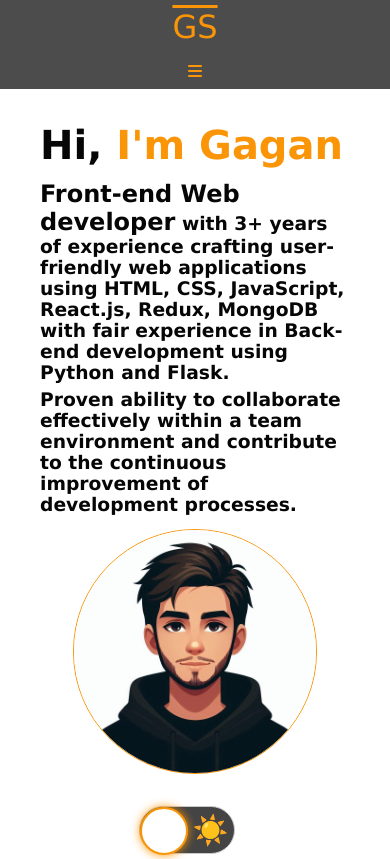
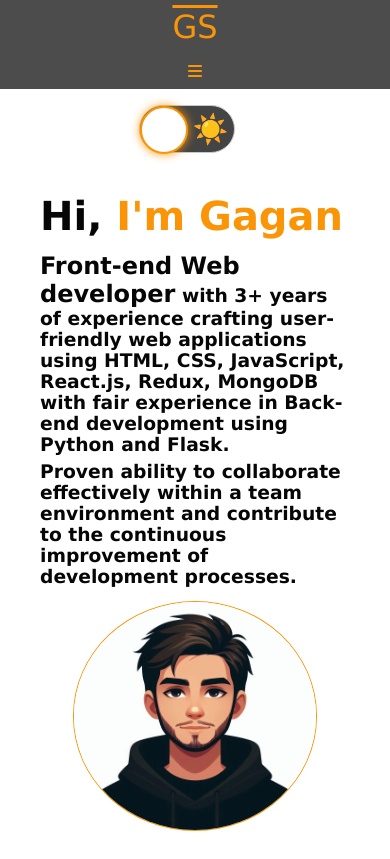
Before and after one commit to gagancod3/portfolio, a website built with Parcel: page index.html in a window 390 px wide. Shown: the top 859 px of the page. Built offline with nearby package versions, Linux system fonts and the light colour scheme.

Commit message:
responsive & mode-button position changes

```diff
--- a/index.html
+++ b/index.html
@@ -18,7 +18,6 @@
     <!-- Navbar -->
     <nav class="header" id="nav--bar">
       <ul id="UList" class="lightmode-nav">
-        <!-- <li class="nav-logo"><i class="glyphicon glyphicon-user"></i></li> -->
         <li class="nav-logo">GS</li>
         <li class="navbar-toggle" id="navbar-toggle">
           <i class="fas fa-bars"></i>
@@ -37,14 +36,23 @@
         </li>
         <li class="nav-links">
           <a onclick="window.open('https://drive.google.com/file/d/1emX-VYklUwTl3r-CW1zMavqfc-xEhShM/view')" class="link--a">View Resume</a>
-        </li>
-        <!-- <li class="nav-links">
-          <input type="checkbox" name="checkbox" class="switch">
-        </li> -->
       </ul>
     </nav>
     <!-- Cover Section -->
     <div class="section cover-section" id="cover">
+      <div class="container-only-for-centering">
+        <div class="darkmode-toggle-wrapper">
+          <input
+            type="checkbox"
+            id="darkmode-toggle"
+            aria-label="dark mode toggle"
+            class="darkmode-toggle-checkbox"
+          />
+          <div class="darkmode-toggle-circle"></div>
+          <span class="darkmode-toggle-emoji">🌙</span>
+          <span class="darkmode-toggle-emoji">☀️</span>
+        </div>
+      </div>
       <div class="cover-intro">
         <h1></h1>
         <h2>Hi, <span>I'm Gagan</span></h2>
@@ -60,19 +68,6 @@
         </h3>
       </div>
       <img class="cover-img" src="./img/gagan-avatar.jpeg" alt="cover_img" />
-      <div class="container-only-for-centering">
-        <div class="darkmode-toggle-wrapper">
-          <input
-            type="checkbox"
-            id="darkmode-toggle"
-            aria-label="dark mode toggle"
-            class="darkmode-toggle-checkbox"
-          />
-          <div class="darkmode-toggle-circle"></div>
-          <span class="darkmode-toggle-emoji">🌙</span>
-          <span class="darkmode-toggle-emoji">☀️</span>
-        </div>
-      </div>
     </div>
     <!-- Resume Section -->
     <div class="section resume-section" id="section">
--- a/style.css
+++ b/style.css
@@ -166,7 +166,7 @@ body {
   flex-direction: row;
   justify-content: center;
   align-items: center;
-  width: 15%;
+  width: 19%;
   /* height: 50%; */
   background-image: linear-gradient(
     to bottom,
@@ -316,7 +316,8 @@ body {
   display: grid;
   place-items: start;
   margin-right: 1rem;
-  height: 70vh;
+  height: 7vh;
+  margin-bottom: 30%;
 }
 
 .darkmode-toggle-wrapper {
@@ -373,13 +374,16 @@ body {
 /* Responsive layout - makes a one column-layout instead of two-column layout */
 
 /* Tablet Screen */
-@media (max-width: 1100px) {
+@media (max-width: 1200px) {
   .header > ul {
     flex-direction: column;
     flex-wrap: wrap;
   }
   .navbar-toggle {
     display: block;
+  }
+  .container-only-for-centering {
+    margin-bottom: 3%;
   }
   .section {
     padding-top: calc(10% + 10px); /* Add a 10px buffer */
@@ -407,7 +411,7 @@ body {
   } */
   .cover-img {
     width: 50%;
-    height: 40%;
+    height: 35%;
     margin-bottom: 10%;
   }
 
@@ -443,6 +447,9 @@ body {
   }
   .navbar-toggle {
     display: block;
+  }
+  .container-only-for-centering {
+    margin-bottom: 10%;
   }
   .section {
     padding-top: calc(25% + 10px); /* Add a 10px buffer */
```
Also changed, not shown: index.js (line endings or trailing spaces).
